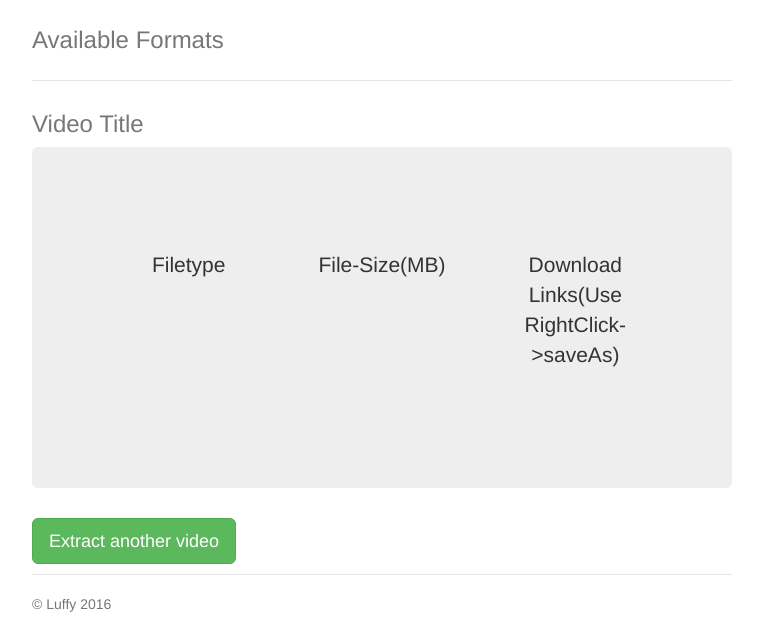
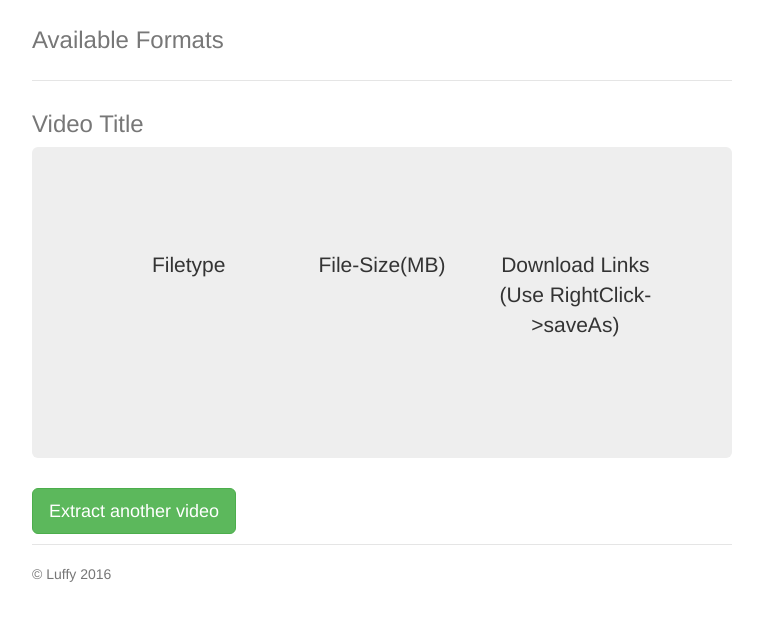
Before and after one commit to luffy2095/flask-ytb, a Flask app: template templates/show_extract.html in a window 1280 px wide. Shown: the top 625 px of the page, without its empty margins (258-1021 px from the left). Run offline with Flask 2, Linux system fonts and the light colour scheme; the template is opened without the code that fills it, so the values that code supplies are empty.

Commit message:
download issues

```diff
--- a/templates/error.html
+++ b/templates/error.html
@@ -50,7 +50,7 @@
 
         <footer class="footer">
 
-            <p>&copy; Luffy 2016 2015</p>
+            <p>&copy; Luffy 2016 </p>
 
         </footer>
 
--- a/templates/show_extract.html
+++ b/templates/show_extract.html
@@ -51,7 +51,7 @@
                     <p style="padding-bottom:15px;padding-top:15px;">File-Size(MB)</p>
                 </div>
                 <div class="col-lg-4">
-                    <p style="padding-bottom:15px;padding-top:15px;">Download Links(Use RightClick->saveAs)</p>
+                    <p style="padding-bottom:15px;padding-top:15px;">Download Links<br>(Use RightClick->saveAs)</p>
                 </div>
               </div>
             </div>
```
